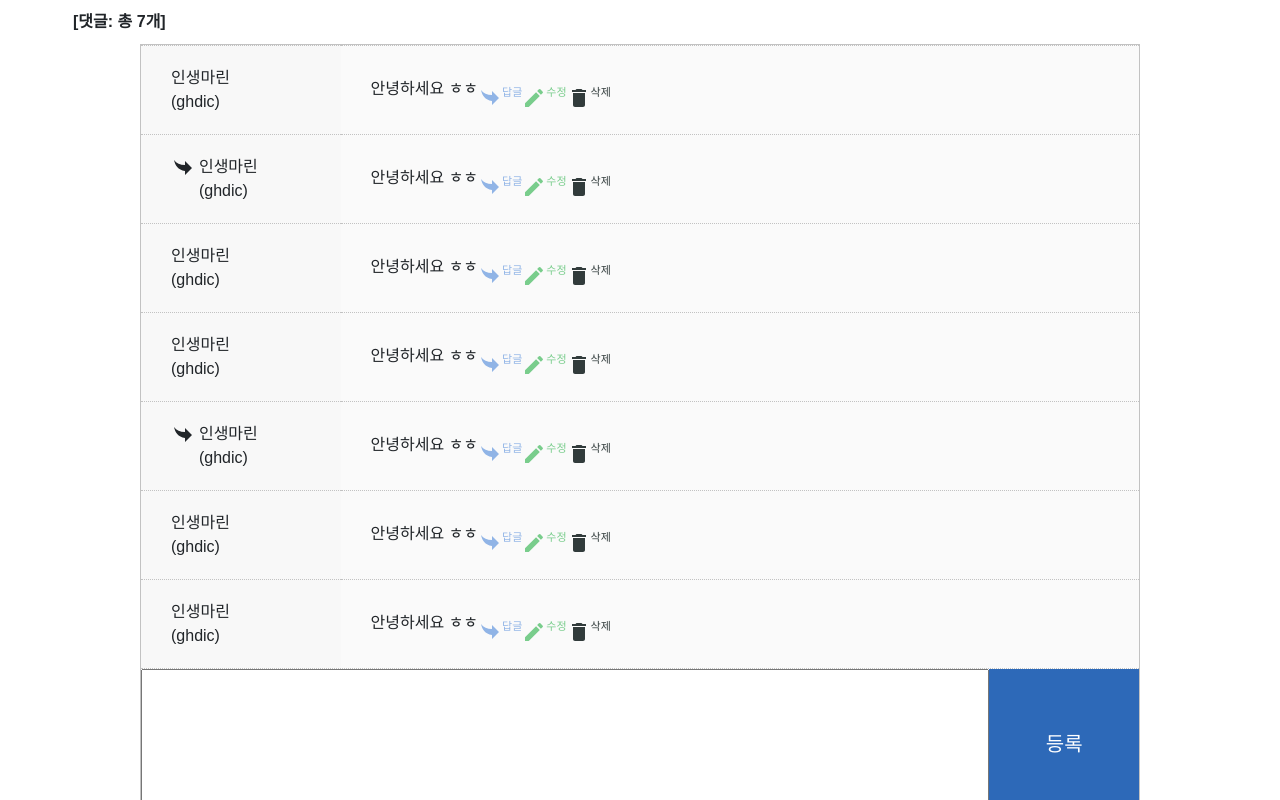
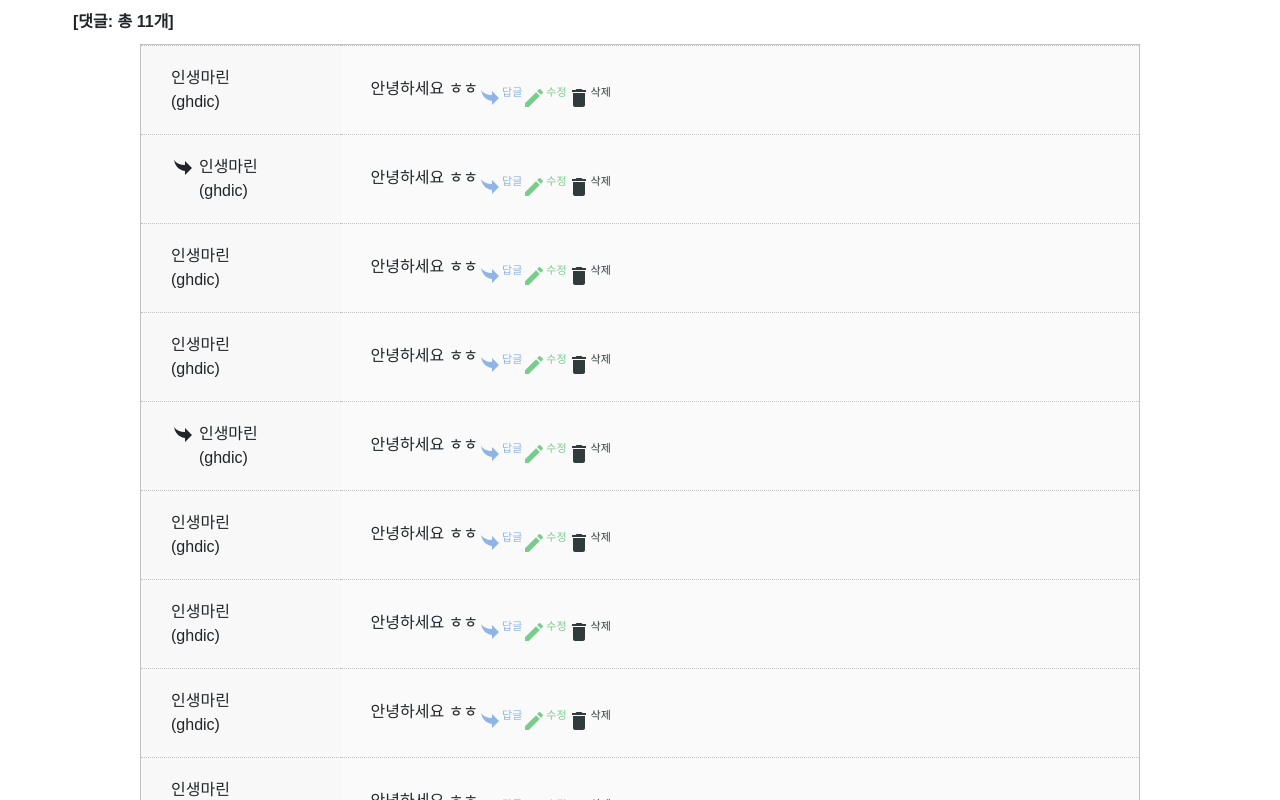
Before and after one commit to ghdic/ReviewTwits_frontend, a React (Create React App) app: page /comment in a window 1280 px wide. Shown: the top 800 px of the page. Built offline with nearby package versions, Linux system fonts and the light colour scheme; no server answers.

Commit message:
길이 비교

```diff
--- a/src/App.js
+++ b/src/App.js
@@ -39,7 +39,7 @@ const GlobalStyle = createGlobalStyle`
 
   }
 
-  body, html, .App, #root, .outer {
+  body, .App, #root, .outer {
     width: 100%;
     height: 100%;
   }
--- a/src/conponent/comment/Comment.js
+++ b/src/conponent/comment/Comment.js
@@ -214,6 +214,42 @@ function Comment() {
                 comment: "안녕하세요 ㅎㅎ",
                 date: "08-12 14:23:48",
             },
+            {
+                author: "인생마린",
+                userName: "ghdic",
+                parentId: "0",
+                commentId: "7",
+                postId: "1",
+                comment: "안녕하세요 ㅎㅎ",
+                date: "08-12 14:23:48",
+            },
+            {
+                author: "인생마린",
+                userName: "ghdic",
+                parentId: "0",
+                commentId: "7",
+                postId: "1",
+                comment: "안녕하세요 ㅎㅎ",
+                date: "08-12 14:23:48",
+            },
+            {
+                author: "인생마린",
+                userName: "ghdic",
+                parentId: "0",
+                commentId: "7",
+                postId: "1",
+                comment: "안녕하세요 ㅎㅎ",
+                date: "08-12 14:23:48",
+            },
+            {
+                author: "인생마린",
+                userName: "ghdic",
+                parentId: "0",
+                commentId: "7",
+                postId: "1",
+                comment: "안녕하세요 ㅎㅎ",
+                date: "08-12 14:23:48",
+            }
         ];
 
         document.body.style.width = 'auto'
--- a/src/conponent/test/Shopping.js
+++ b/src/conponent/test/Shopping.js
@@ -6,8 +6,12 @@ const ShoppingStyled = styled.section`
   height: 100vh;
 
   #test {
-    width: 100%;
-    height: 100%;
+    display: flex;
+    width: 100%; height: 100%; flex-direction: column; background-color: blue; overflow: hidden;
+
+    & iframe {
+      flex-grow: 1; border: none; margin: 0; padding: 0;
+    }
   }
 `
 
```
Also changed, not shown: public/js/test.js (+2 -29 lines).
